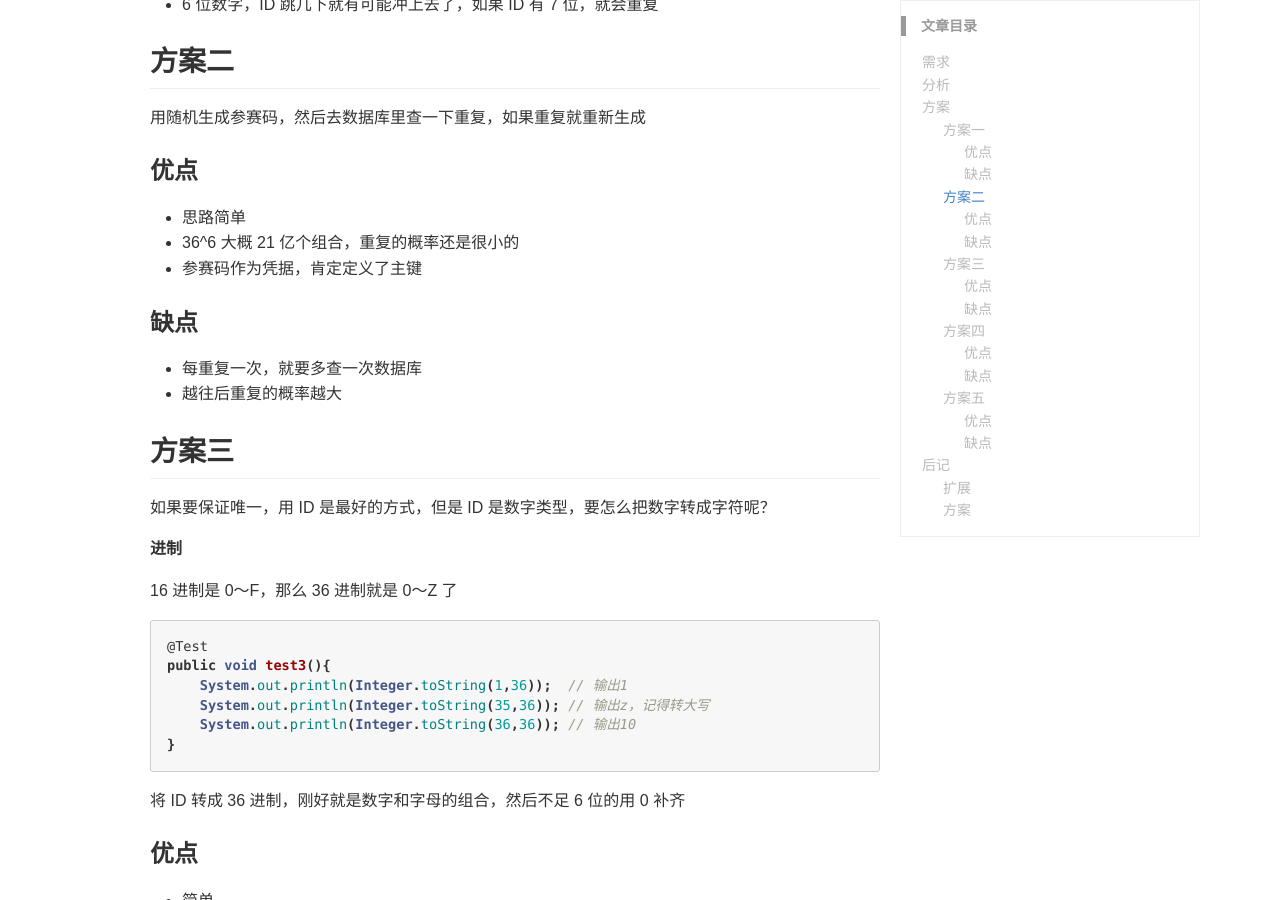
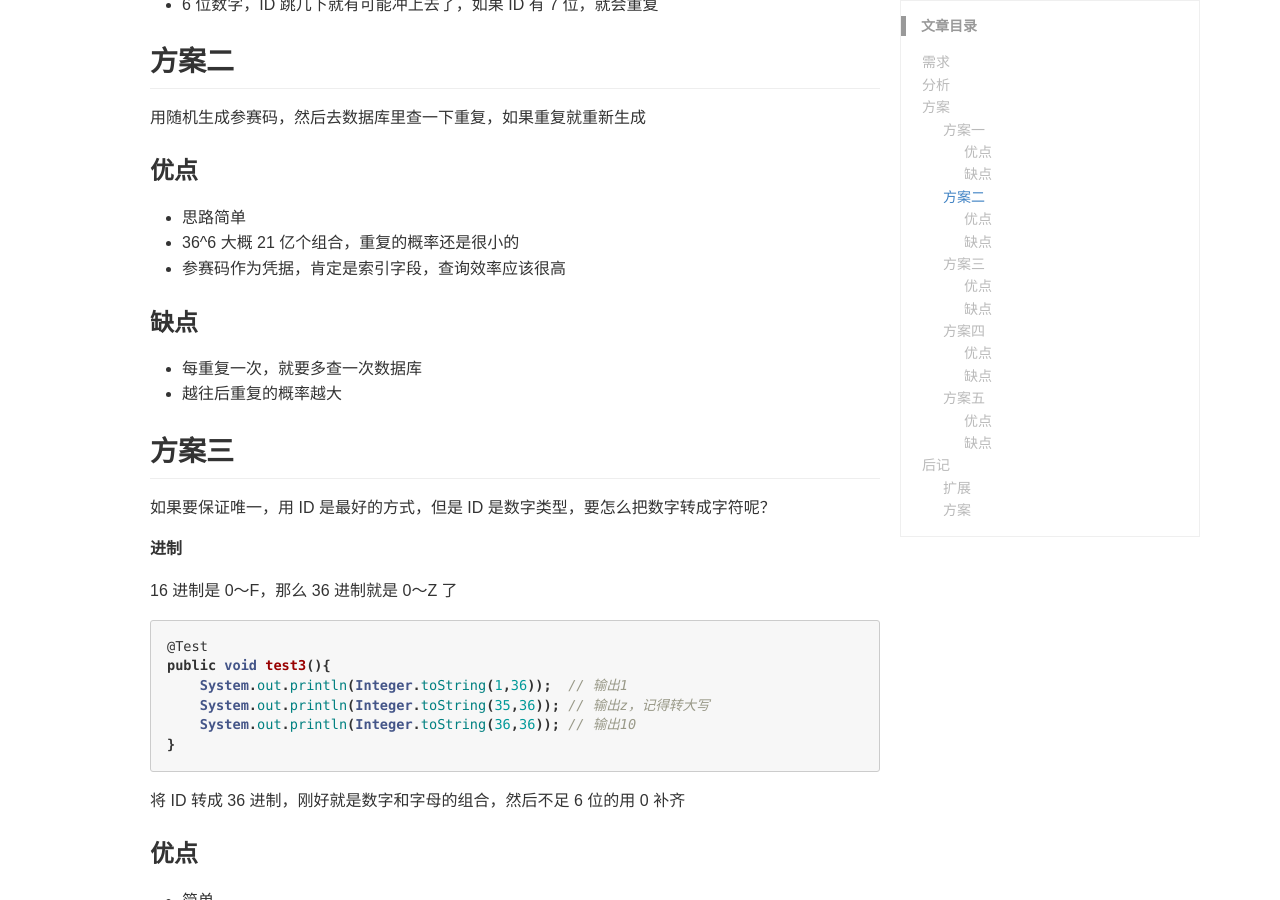
Before and after one commit to bishion/bishion.github.io, a Jekyll site: the page built from _posts/2018-03-30-random-char-maker.md, in a window 1280 px wide and 900 px high, scrolled down 1057 px. Built offline with Jekyll 4.4.1, drawn with Linux system fonts in a browser that asks for light colours.

Commit message:
random char maker

```diff
--- a/_posts/2018-03-30-random-char-maker.md
+++ b/_posts/2018-03-30-random-char-maker.md
@@ -36,7 +36,7 @@ keywords: random, String
 ### 优点
 - 思路简单
 - 36^6 大概 21 亿个组合，重复的概率还是很小的
-- 参赛码作为凭据，肯定定义了主键
+- 参赛码作为凭据，肯定是索引字段，查询效率应该很高
 
 ### 缺点
 - 每重复一次，就要多查一次数据库
```
